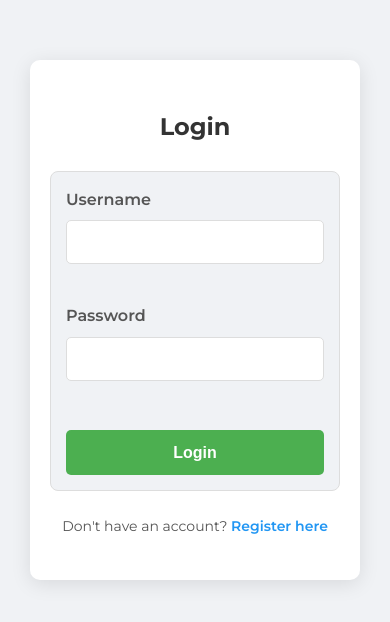
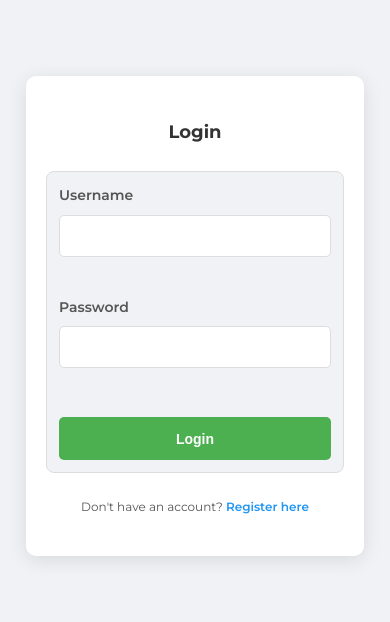
Before and after one commit to smjibon3g-cmd/mm, a React (Create React App) app in the folder frontend/: page /login in a window 390 px wide. Shown: the part 116-738 px from the top of the page. Built offline with nearby package versions, Linux system fonts and the light colour scheme.

Commit message:
Auto-adjust 3 font sizes with clamp and fit content cleanly on mobile

```diff
--- a/frontend/src/App.css
+++ b/frontend/src/App.css
@@ -10,9 +10,9 @@
     --shadow-color: rgba(0, 0, 0, 0.1);
     --success-color: #4CAF50;
     --error-color: #f44336;
-    --font-sm: 0.875rem; /* 14px: labels, table headers, badges, secondary text */
-    --font-md: 1rem;     /* 16px: body, inputs, buttons, table cells, links */
-    --font-lg: 1.5rem;   /* 24px: headings and key metrics */
+    --font-sm: clamp(0.75rem, 2.5vw, 0.875rem); /* 12px mobile -> 14px desktop */
+    --font-md: clamp(0.875rem, 3vw, 1rem);      /* 14px mobile -> 16px desktop */
+    --font-lg: clamp(1.125rem, 4.5vw, 1.5rem);  /* 18px mobile -> 24px desktop */
 }
 
 *, *::before, *::after {
@@ -752,17 +752,29 @@ button:hover, .btn-primary:hover {
   }
 
   .main-content {
-    padding: 14px;
+    padding: 10px;
   }
 
   .page {
-    padding: 18px 14px;
+    padding: 14px 10px;
+    overflow-wrap: anywhere;
+    word-break: break-word;
+  }
+
+  .personal-info,
+  .personal-info-card,
+  .bazar-dates,
+  .summary-card,
+  .mess-info-card {
+    padding: 14px 12px;
+    overflow-wrap: anywhere;
+    word-break: break-word;
   }
 
   .page h1 {
     font-size: var(--font-lg);
-    margin-bottom: 18px;
-    padding-bottom: 10px;
+    margin-bottom: 14px;
+    padding-bottom: 8px;
     flex-wrap: wrap;
   }
 
@@ -771,7 +783,7 @@ button:hover, .btn-primary:hover {
   }
 
   form {
-    padding: 15px;
+    padding: 12px;
     max-width: 100%;
   }
 
@@ -788,8 +800,17 @@ button:hover, .btn-primary:hover {
   .details-section th, .details-section td,
   .all-member-list th, .all-member-list td,
   .other-costs-table th, .other-costs-table td {
-    padding: 8px 10px;
+    padding: 6px 5px;
     font-size: var(--font-sm);
+    white-space: normal;
+    word-break: break-word;
+    overflow-wrap: anywhere;
+  }
+
+  .meal-form input[type="number"] {
+    width: 100%;
+    min-width: 48px;
+    padding: 6px 4px;
   }
 
   .auth-card {
```
